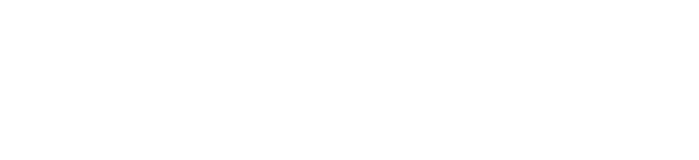
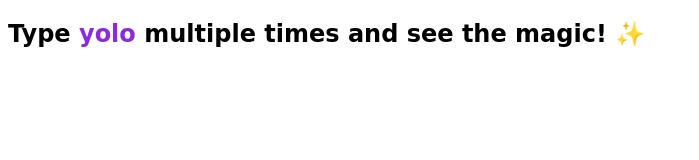
Before and after one commit to lkarol00/javascript-30, a plain HTML site: page 12-key-sequence-detection/index.html in a window 1280 px wide. Shown: the whole page, without its empty margins (0-699 px from the left). Drawn offline with Linux system fonts and the light colour scheme.

Commit message:
add details

```diff
--- a/12-key-sequence-detection/index.html
+++ b/12-key-sequence-detection/index.html
@@ -6,6 +6,7 @@
     <script type="text/javascript" src="https://www.cornify.com/js/cornify.js"></script>
 </head>
 <body>
+    <h2 style="font-family: cursive;">Type <a style="color:blueviolet;">yolo</a> multiple times and see the magic! ✨</h2>
 <script>
     const pressed = [];
     secretCode = 'yolo';
```
